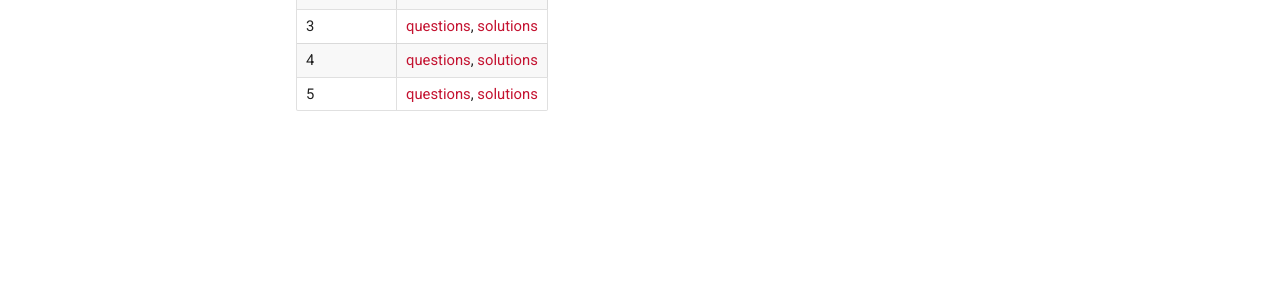
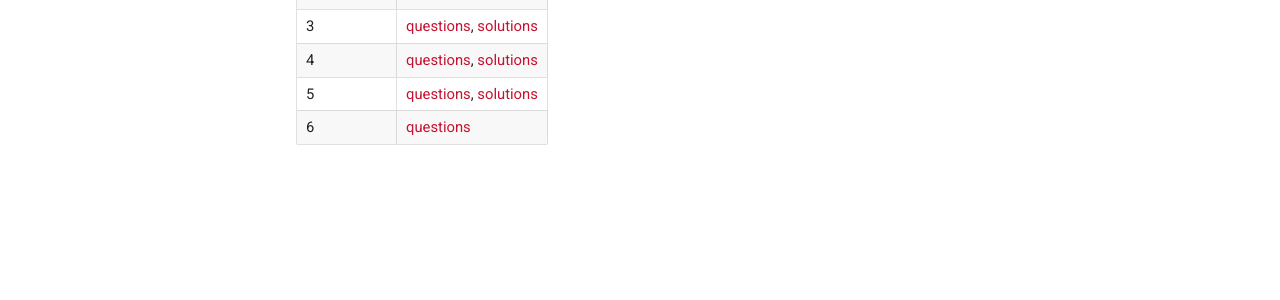
Before and after one commit to cmu-optimal-control/cmu-optimal-control.github.io, an MkDocs documentation site: the page built from docs/quizzes.md, in a window 1280 px wide. Shown: the part 320-620 px from the top of the page. Built offline with MkDocs 1.6.1 and Material for MkDocs 9.7.7, drawn with Linux system fonts in a browser that asks for light colours.

Commit message:
add week6 quiz

```diff
--- a/docs/quizzes.md
+++ b/docs/quizzes.md
@@ -8,6 +8,7 @@
 |3| [questions](quizzes/week3.pdf), [solutions](https://github.com/Optimal-Control-16-745/quiz_solutions/blob/main/week_03_quiz_solutions.pdf) |
 |4| [questions](quizzes/week4.pdf), [solutions](https://github.com/Optimal-Control-16-745/quiz_solutions/blob/main/week_04_quiz_solutions.pdf) |
 |5| [questions](quizzes/week5.pdf), [solutions](https://github.com/Optimal-Control-16-745/quiz_solutions/blob/main/week_05_quiz_solutions.pdf) |
+|6| [questions](quizzes/week6.pdf) |
 
 
 <!--
```
Also changed, not shown: 1 other file.
